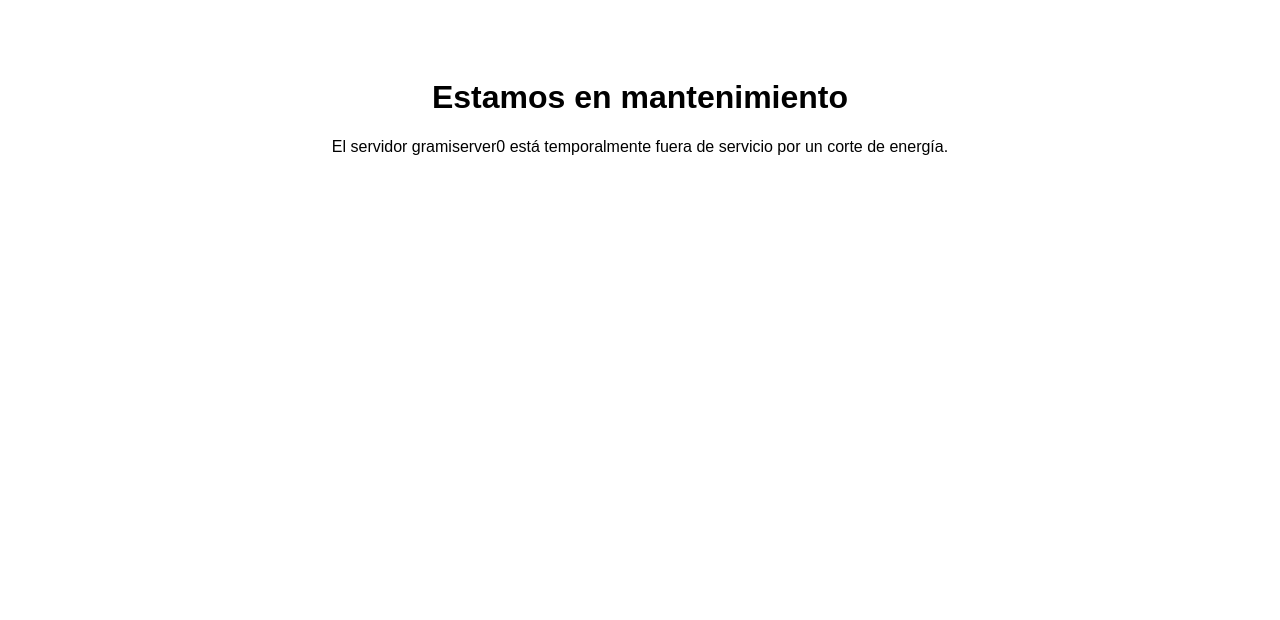
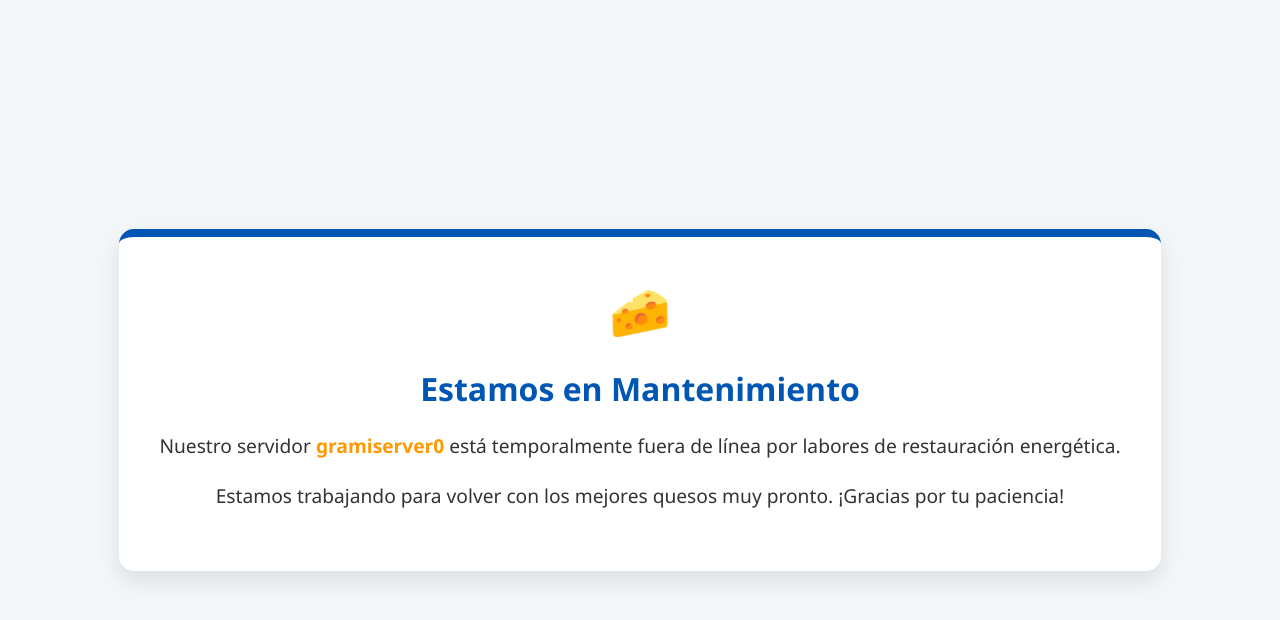
Before and after one commit to LyanAQP-star/aviso-mantenimiento, a plain HTML site: page index.html in a window 1280 px wide. Drawn offline with Linux system fonts and the light colour scheme.

Commit message:
Actualizar index.html

```diff
--- a/index.html
+++ b/index.html
@@ -1,8 +1,40 @@
 <!DOCTYPE html>
-<html>
-<head><title>Mantenimiento</title></head>
-<body style="text-align: center; font-family: sans-serif; padding-top: 50px;">
-    <h1>Estamos en mantenimiento</h1>
-    <p>El servidor gramiserver0 está temporalmente fuera de servicio por un corte de energía.</p>
+<html lang="es">
+<head>
+    <meta charset="UTF-8">
+    <meta name="viewport" content="width=device-width, initial-scale=1.0">
+    <title>En Mantenimiento | Quesos del Sol</title>
+    <style>
+        body {
+            font-family: 'Segoe UI', Tahoma, Geneva, Verdana, sans-serif;
+            background-color: #f4f7f9;
+            color: #333;
+            display: flex;
+            justify-content: center;
+            align-items: center;
+            height: 100vh;
+            margin: 0;
+            text-align: center;
+        }
+        .container {
+            background-color: white;
+            padding: 40px;
+            border-radius: 15px;
+            box-shadow: 0 10px 25px rgba(0,0,0,0.1);
+            border-top: 8px solid #0056b3; /* Azul corporativo */
+        }
+        h1 { color: #0056b3; }
+        p { font-size: 1.2rem; line-height: 1.6; }
+        .icon { font-size: 50px; margin-bottom: 20px; }
+        .highlight { color: #ff9900; font-weight: bold; } /* Naranja/Amarillo contraste */
+    </style>
+</head>
+<body>
+    <div class="container">
+        <div class="icon">🧀</div>
+        <h1>Estamos en Mantenimiento</h1>
+        <p>Nuestro servidor <span class="highlight">gramiserver0</span> está temporalmente fuera de línea por labores de restauración energética.</p>
+        <p>Estamos trabajando para volver con los mejores quesos muy pronto. ¡Gracias por tu paciencia!</p>
+    </div>
 </body>
 </html>
```
